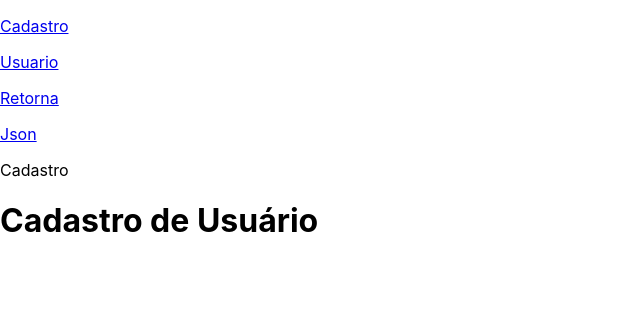
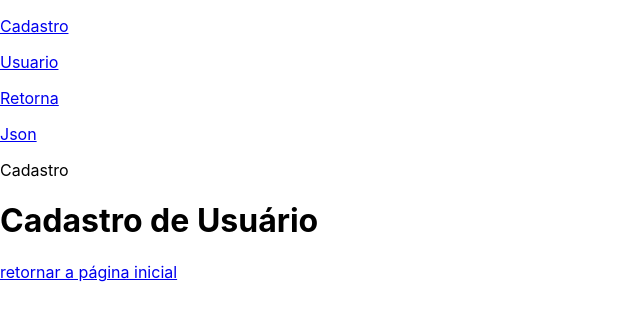
Before and after one commit to GabrielAquila/Impacta-v2, a React (Create React App) app in the folder 4semestre/Frameworks/primeiro-app/: page /cadastro in a window 1280 px wide. Shown: the top 320 px of the page, without its empty margins (0-640 px from the left). Built offline with nearby package versions, Linux system fonts and the light colour scheme.

Commit message:
Edit componente aluno
Signed-off-by: Gabriel Aquila <capu.gabriel@gmail.com>

```diff
--- a/4semestre/Frameworks/primeiro-app/src/Cadastro.js
+++ b/4semestre/Frameworks/primeiro-app/src/Cadastro.js
@@ -1,9 +1,12 @@
 import React from 'react';
+import { Link } from "react-router-dom";
+
 function Cadastro() {
   return (
     <div>
         <header>Cadastro</header>
       <h1>Cadastro de Usuário</h1>
+      <Link to="/">retornar a página inicial</Link>
     </div>
   );
 }
--- a/4semestre/Frameworks/primeiro-app/src/Retorna.js
+++ b/4semestre/Frameworks/primeiro-app/src/Retorna.js
@@ -8,8 +8,8 @@ export default function Retorna (){
     return (
         <div>
             {/* <h1>Path: {location.pathname}</h1> */}
-            <h1>Testando</h1>
-            <Link to="/Retorna">retornar a página inicial</Link>
+            <h1>Oie professor, to vendo voce vendo kkk</h1>
+            <Link to="/">retornar a página inicial</Link>
         </div>
     );
 }
```
